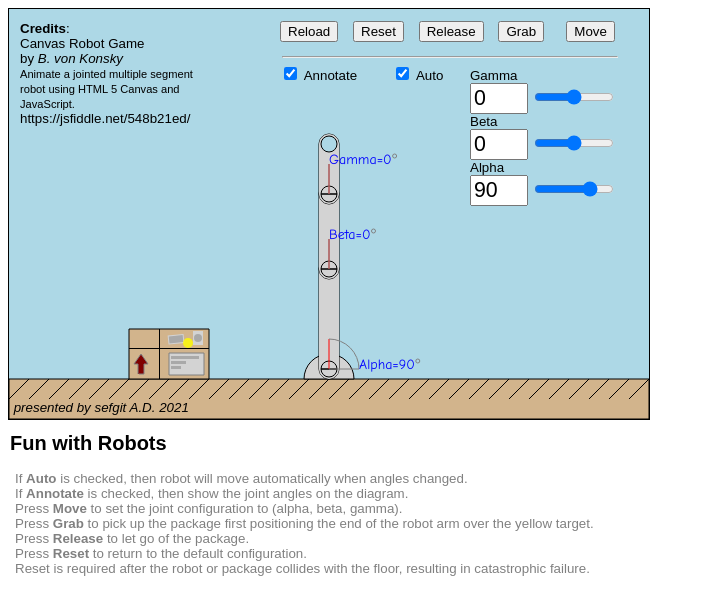
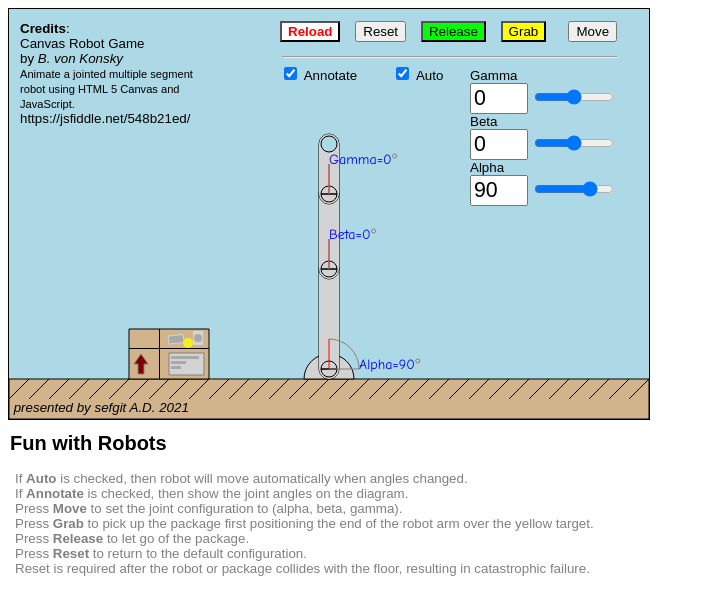
Before and after one commit to sefgit/2d-robot-arm, a plain HTML site: page index.html in a window 1280 px wide. Shown: the whole page, without its empty margins (0-705 px from the left). Drawn offline with Linux system fonts and the light colour scheme.

Commit message:
colors
buttons colored

```diff
--- a/index.html
+++ b/index.html
@@ -77,6 +77,9 @@
 		left:10px;
 		top:400px;
 	}
+	.reload { background-color: white; color:red; font-weight:bold; }
+	.grab { background-color: yellow; }
+	.release { background-color: lime; }
 	</style>
 </head>
 <body>
@@ -98,10 +101,10 @@
 	</div>
 	<div class="buttons">
 		<p>
-			<button onclick="location.reload()">Reload</button>&nbsp;&nbsp;&nbsp;
+			<button class="reload" onclick="location.reload()">Reload</button>&nbsp;&nbsp;&nbsp;
 			<button onclick="myalert('');reset()">Reset</button>&nbsp;&nbsp;&nbsp;
-			<button onclick="release()">Release</button>&nbsp;&nbsp;&nbsp;
-			<button onclick="grab()">Grab</button>&nbsp; &nbsp;&nbsp;&nbsp;
+			<button class="release" onclick="release()">Release</button>&nbsp;&nbsp;&nbsp;
+			<button class="grab" onclick="grab()">Grab</button>&nbsp; &nbsp;&nbsp;&nbsp;
 			<button onclick="move()">Move</button>
 			<hr style="width:98%">
 			<input type="checkbox" onclick="drawWorld()" name="Annotate" checked />
```
